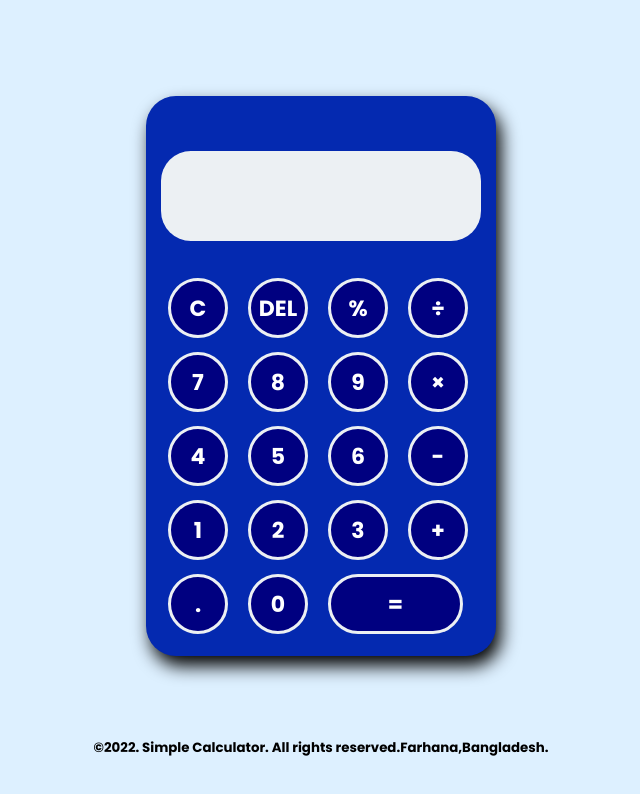
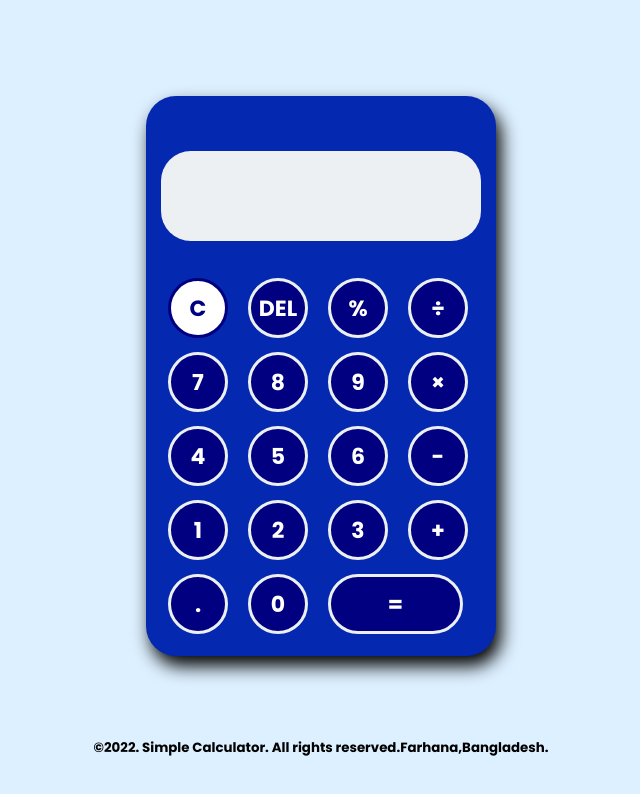
Before and after one commit to farhanacsebd/easy-simple-calculator-with-js-function, a plain HTML site: page index.html in a window 1280 px wide. In both pictures the pointer is over the button 517 px from the left and 308 px from the top of the page. Shown: the whole page, without its empty margins (319-959 px from the left). Drawn offline with Linux system fonts and the light colour scheme.

Commit message:
css style change

```diff
--- a/css/style.css
+++ b/css/style.css
@@ -85,6 +85,15 @@ button{
     font-size: 22px;
     font-family: 'Poppins', sans-serif;
     font-weight: 700;
+    transition: all ease 0.3s;
+    cursor: pointer;
+}
+
+button:hover{
+    background-color: #ffffff;
+    border:3px solid navy;
+    color: navy;
+    transition: all ease 0.3s;
 }
 
 .equal{
```
